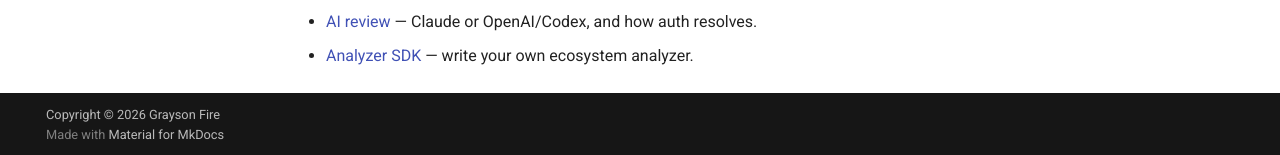
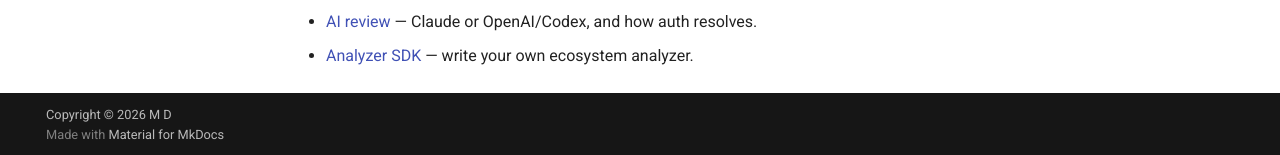
Before and after one commit to mlaify/attackmap-docs, an MkDocs documentation site: the page built from docs/index.md, in a window 1280 px wide and 900 px high, scrolled down 1194 px. Shown: the part 742-897 px from the top of the window. Built offline with MkDocs 1.6.1 and Material for MkDocs 9.7.7, drawn with Linux system fonts in a browser that asks for light colours; comment, search, counter and statistics services are not loaded.

Commit message:
Rename docs copyright persona to "M D" (#9)
Co-authored-by: Claude Opus 4.8 <noreply@anthropic.com>

```diff
--- a/mkdocs.yml
+++ b/mkdocs.yml
@@ -5,7 +5,7 @@ site_description: >-
   real codebases.
 repo_url: https://github.com/mlaify/AttackMap
 repo_name: mlaify/AttackMap
-copyright: Copyright &copy; 2026 Grayson Fire
+copyright: Copyright &copy; 2026 M D
 
 theme:
   name: material
```
